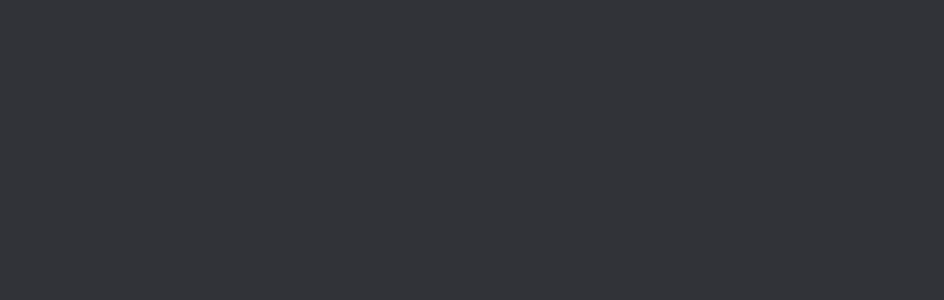
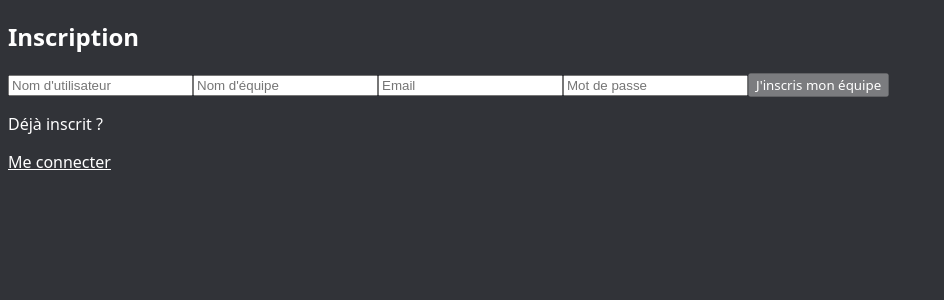
Before and after one commit to AlexisLyt/Metrolympiades, a Vue app: page /register in a window 1280 px wide. Before the commit this address had no page. Shown: the top 300 px of the page, without its empty margins (0-944 px from the left). Built offline with nearby package versions, Linux system fonts and the light colour scheme; the HTML template or start-up script is replaced by a standard one.

Commit message:
Add registration system

```diff
--- a/src/components/LoginForm.vue
+++ b/src/components/LoginForm.vue
@@ -11,6 +11,6 @@
   </form>
   <div class="flex gap-3 mt-2">
     <p class="m-0">Pas encore de compte ?</p>
-    <a href="">Je m'inscris</a>
+    <router-link to="/register">Je m'inscris</router-link>
   </div>
 </template>
--- /dev/null
+++ b/src/components/RegisterForm.vue
@@ -0,0 +1,78 @@
+<script setup>
+import { ref, computed } from 'vue'
+import { useRouter } from 'vue-router'
+
+const router = useRouter()
+
+const username = ref('')
+const teamName = ref('')
+const email = ref('')
+const password = ref('')
+
+const isLoading = ref(false)
+
+const isFormValid = computed(() => {
+  return !!username.value.trim() && !!teamName.value.trim() && !!email.value.trim() && !!password.value.trim()
+})
+
+function register () {
+  isLoading.value = true
+
+  fetch("http://localhost:3000/auth/register", {
+    method: "POST",
+    headers: {
+      "Content-Type": "application/json"
+    },
+    body: JSON.stringify({
+      email: email.value,
+      username: username.value,
+      password: password.value,
+      teamName: teamName.value
+    })
+  })
+  .then((response) => {
+    if (response.ok) {
+      return response.json()
+    } else {
+      throw new Error('error during registration')
+    }
+  })
+  .then((data) => {
+    localStorage.setItem('user', JSON.stringify(data))
+    router.push('/')
+  })
+  .catch((error) => {
+    console.error('Error:', error)
+  })
+  .finally(() => {
+    isLoading.value = false
+  })
+}
+</script>
+
+<template>
+  <h2 class="text-center">Inscription</h2>
+  <form @submit.prevent="register" class="flex flex-col gap-4">
+    <input class="p-2 rounded" type="text" name="UserName" id="user_name" v-model="username" placeholder="Nom d'utilisateur">
+    <input  class="p-2 rounded" type="text" name="TeamName" id="team_name" v-model="teamName" placeholder="Nom d'équipe">
+    <input class="p-2 rounded" type="email" name="UserEmail" id="user_email" v-model="email" placeholder="Email" />
+    <input class="p-2 rounded" type="password" name="UserPassword" id="user_password" v-model="password" placeholder="Mot de passe" />
+    <button
+      class="p-2 border rounded-lg"
+      :class="{'bg-blue': isFormValid, 'bg-gray-400 cursor-not-allowed': !isFormValid}"
+      :disabled="!isFormValid || isLoading"
+      type="submit">
+      J'inscris mon équipe
+    </button>
+    <div v-if="isLoading" class="flex justify-center items-center">
+      <svg class="animate-spin h-5 w-5 text-blue-500" xmlns="http://www.w3.org/2000/svg" fill="none" viewBox="0 0 24 24">
+        <circle class="opacity-25" cx="12" cy="12" r="10" stroke="currentColor" stroke-width="4"></circle>
+        <path class="opacity-75" fill="currentColor" d="M4 12a8 8 0 018-8v8H4z"></path>
+      </svg>
+    </div>
+  </form>
+  <div class="flex gap-3 mt-2">
+    <p class="m-0">Déjà inscrit ?</p>
+    <router-link to="/">Me connecter</router-link>
+  </div>
+</template>
--- a/src/router/index.js
+++ b/src/router/index.js
@@ -1,5 +1,6 @@
 import { createRouter, createWebHistory } from 'vue-router'
 import LoginView from '@/views/LoginView.vue'
+import RegisterView from '@/views/RegisterView.vue'
 
 const router = createRouter({
   history: createWebHistory(import.meta.env.BASE_URL),
@@ -9,6 +10,11 @@ const router = createRouter({
       name: 'home',
       component: LoginView,
     },
+    {
+      path: '/register',
+      name: 'register',
+      component: RegisterView,
+    }
 
   ],
 })
--- /dev/null
+++ b/src/views/RegisterView.vue
@@ -0,0 +1,11 @@
+<script setup>
+import RegisterForm from '@/components/RegisterForm.vue'
+</script>
+
+<template>
+  <div class="flex justify-center items-center h-screen w-screen">
+    <div class="registerForm">
+      <RegisterForm />
+    </div>
+  </div>
+</template>
```
